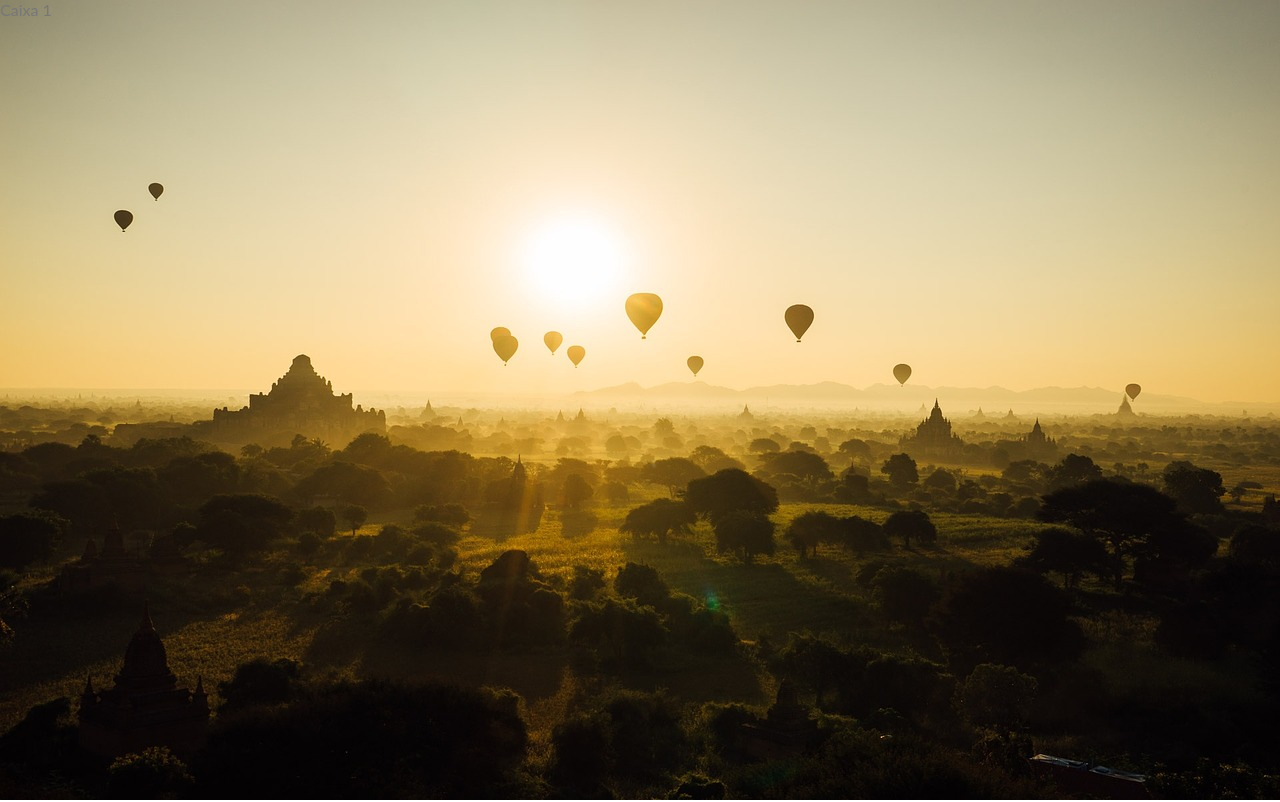
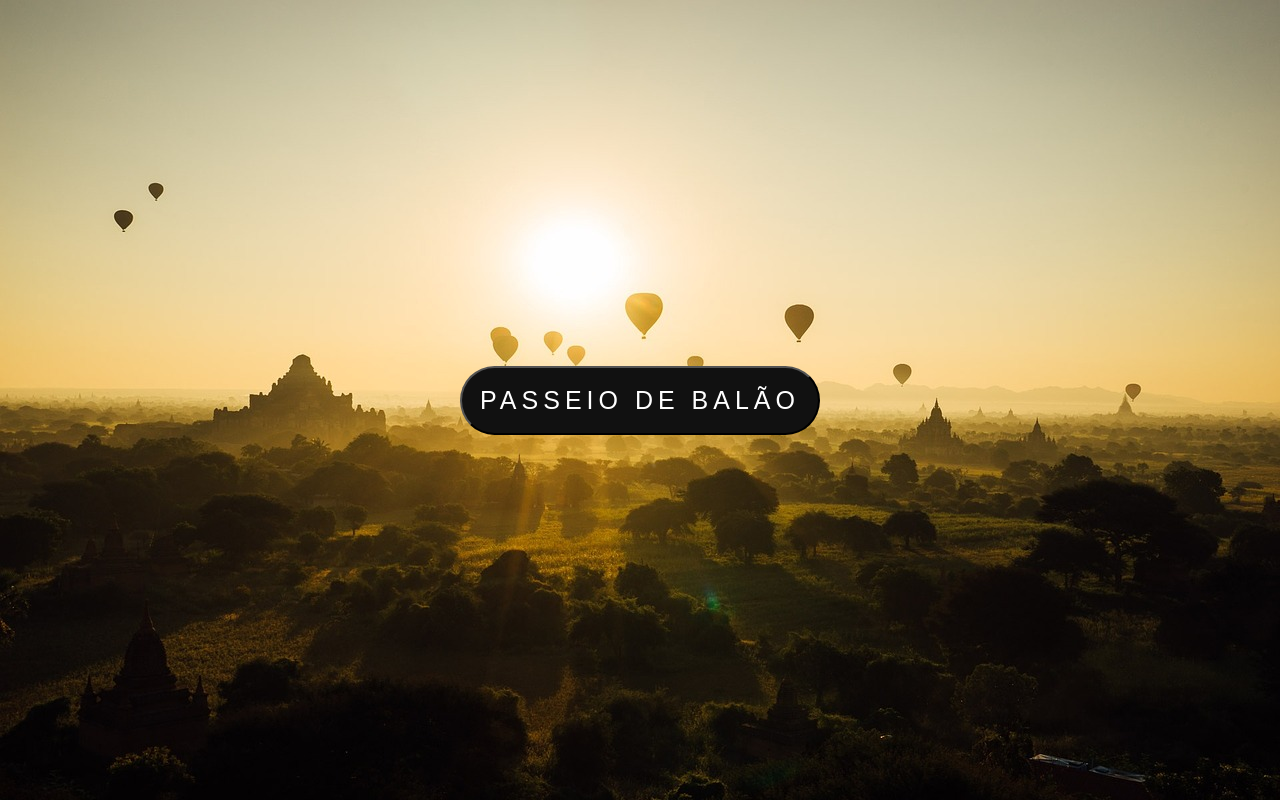
Before and after one commit to lctiago/parallax, a plain HTML site: page index.html in a window 1280 px wide. Shown: the top 802 px of the page. Drawn offline with Linux system fonts and the light colour scheme.

Commit message:
Adiciona botões

```diff
--- a/index.html
+++ b/index.html
@@ -7,24 +7,24 @@
     </head>
     <body>
         <div class="caixa1">
-            Caixa 1
+            <button>Passeio de balão</button>
         </div>
         <div class="conteudo">
             <h3>Parallax</h3>
             <p>Lorem ipsum dolor sit amet, consectetur adipiscing elit. Morbi consectetur cursus purus eu semper.</p>
         </div>
         <div class="caixa2">
-            Caixa 2
+            <button>Pegando a estrada</button>
         </div>
         <div class="conteudo">
             <h3>Parallax</h3>
             <p>Lorem ipsum dolor sit amet, consectetur adipiscing elit. Morbi consectetur cursus purus eu semper.</p>
         </div>
         <div class="caixa3">
-            Caixa 3
+            <button>Pôr do sol</button>
         </div>
         <div class="caixa4">
-            Caixa 4
+            <button>Montanhas</button>
         </div>
     </body>
 </html>
--- a/main.css
+++ b/main.css
@@ -23,6 +23,20 @@ h3 {
     background-repeat: no-repeat;
     background-size: cover;
     background-attachment: fixed;
+    text-align: center;
+    display: flex;
+    justify-content: center;
+    align-items: center;
+}
+
+button {
+    color: #fff;
+    background-color: #111;
+    padding: 18px;
+    font-size: 25px;
+    letter-spacing: 5px;
+    text-transform: uppercase;
+    border-radius: 40px;
 }
 
 .caixa1 {
```
